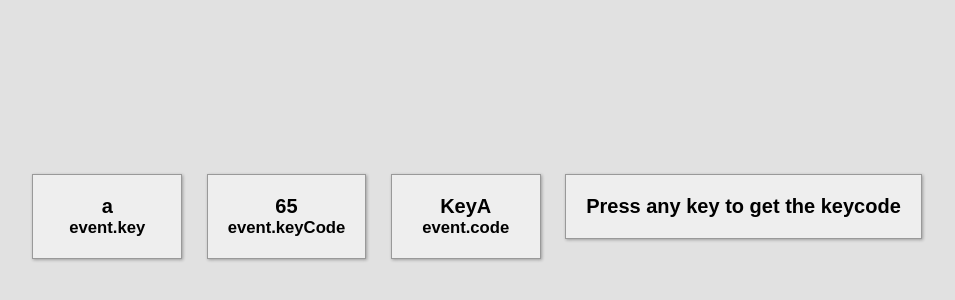
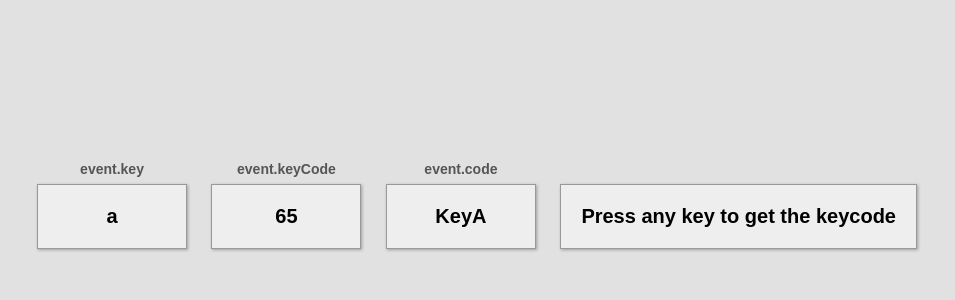
Before and after one commit to vagfou/event-keycodes, a plain HTML site: page index.html in a window 1280 px wide. Shown: the part 184-484 px from the top of the page, without its empty margins (163-1118 px from the left). Drawn offline with Linux system fonts and the light colour scheme; a web font is replaced by a local one.

Commit message:
style done

```diff
--- a/style.css
+++ b/style.css
@@ -31,3 +31,13 @@ body {
   min-width: 150px;
   position: relative;
 }
+
+.key small {
+  position: absolute;
+  top: -24px;
+  left: 0;
+  text-align: center;
+  width: 100%;
+  color: #555;
+  font-size: 14px;
+}
```
